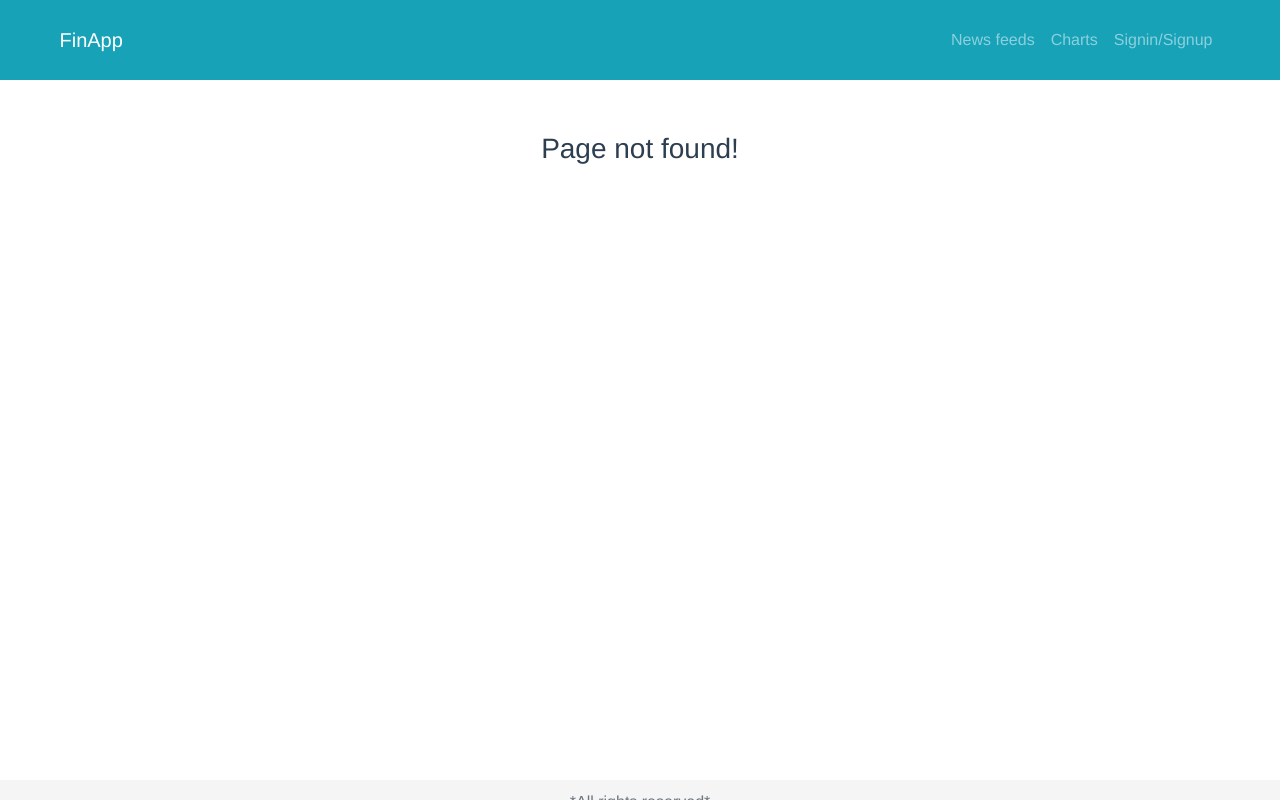
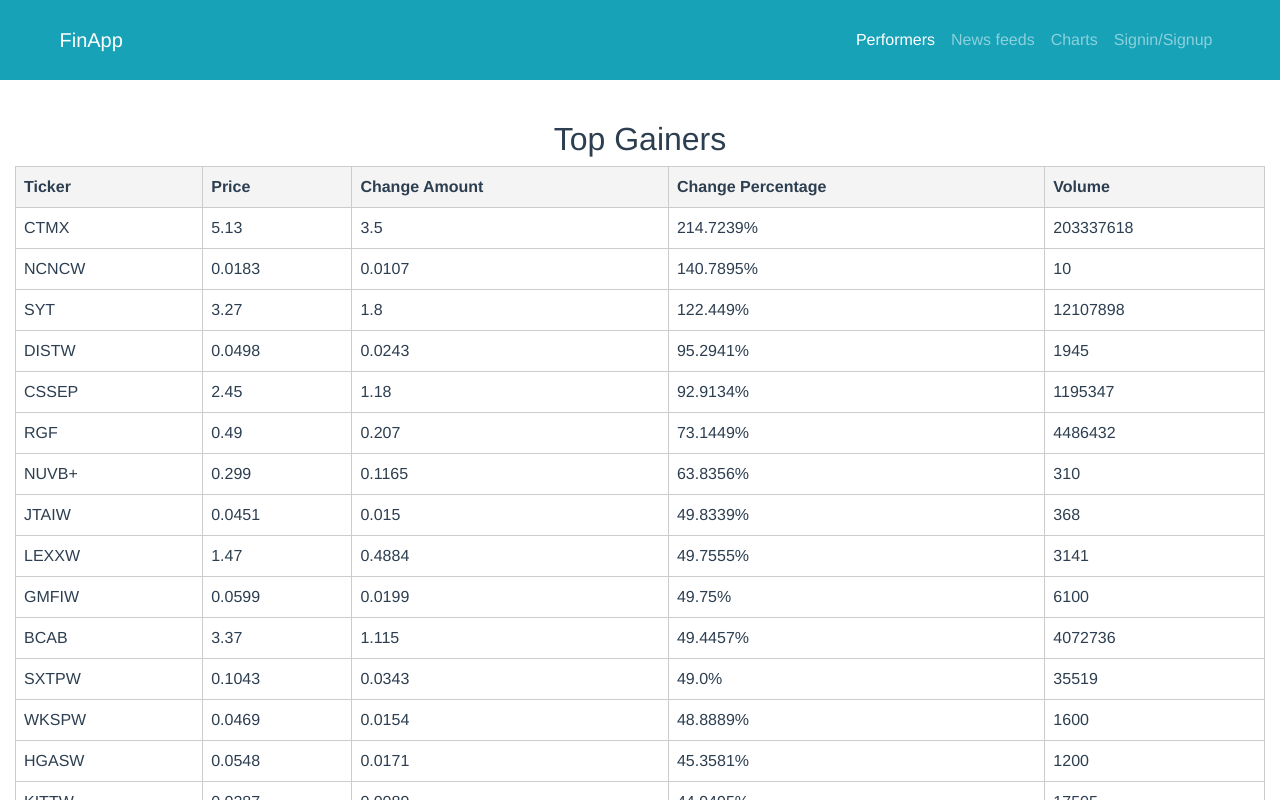
Before and after one commit to rishirajkumar97/advanced_web_tech_cw, a Vue app in the folder src/web-ui/: page /perview in a window 1280 px wide. Before the commit this address had no page. Shown: the top 800 px of the page. Built offline with nearby package versions, Linux system fonts and the light colour scheme.

Commit message:
performers page

```diff
--- a/src/web-ui/src/components/AppNavbar.vue
+++ b/src/web-ui/src/components/AppNavbar.vue
@@ -5,6 +5,7 @@
     <b-navbar-brand to="/">FinApp</b-navbar-brand>
     <b-collapse is-nav id="nav_collapse">
       <b-navbar-nav class="ml-auto">
+        <b-nav-item to="/perview" >Performers</b-nav-item>
         <b-nav-item to="/category/front-end" >News feeds</b-nav-item>
         <b-nav-item to="/chart" >Charts</b-nav-item>
         <b-nav-item @click='logout' v-if="isAuthenticated">Logout</b-nav-item>
--- a/src/web-ui/src/router/index.js
+++ b/src/web-ui/src/router/index.js
@@ -2,7 +2,8 @@ import Vue from 'vue';
 import Router from 'vue-router';
 import Category from '@/views/Category.vue';
 import NotFound from '@/views/NotFound.vue';
-
+import perview from '@/views/perview.vue';
+;
 import chart from '@/views/chart.vue';
 
 import authPage from '@/views/signup/auth-page.vue';
@@ -37,17 +38,20 @@ export default new Router({
       component: chart,
     },
 
-{
+   {
     path: '/auth',
     name: 'authPage',
     component: authPage
-},
-
-
+   },
+   {
+    path: '/perview',
+    name: 'perview',
+    component: perview,
+   },
     {
       path: '*',
       component: NotFound,
-    },
+    }
 
 
 
--- /dev/null
+++ b/src/web-ui/src/views/perview.vue
@@ -0,0 +1,120 @@
+<template>
+  <div>
+    <h2>Top Gainers</h2>
+    <table>
+      <thead>
+        <tr>
+          <th>Ticker</th>
+          <th>Price</th>
+          <th>Change Amount</th>
+          <th>Change Percentage</th>
+          <th>Volume</th>
+        </tr>
+      </thead>
+      <tbody>
+        <tr v-for="gainer in data.top_gainers" :key="gainer.ticker">
+          <td>{{ gainer.ticker }}</td>
+          <td>{{ gainer.price }}</td>
+          <td>{{ gainer.change_amount }}</td>
+          <td>{{ gainer.change_percentage }}</td>
+          <td>{{ gainer.volume }}</td>
+        </tr>
+      </tbody>
+    </table>
+
+    <h2>Top Losers</h2>
+    <table>
+      <thead>
+        <tr>
+          <th>Ticker</th>
+          <th>Price</th>
+          <th>Change Amount</th>
+          <th>Change Percentage</th>
+          <th>Volume</th>
+        </tr>
+      </thead>
+      <tbody>
+        <tr v-for="loser in data.top_losers" :key="loser.ticker">
+          <td>{{ loser.ticker }}</td>
+          <td>{{ loser.price }}</td>
+          <td>{{ loser.change_amount }}</td>
+          <td>{{ loser.change_percentage }}</td>
+          <td>{{ loser.volume }}</td>
+        </tr>
+      </tbody>
+    </table>
+  </div>
+</template>
+
+<script>
+import { ref } from 'vue';
+
+export default {
+  name: 'TopStocks',
+  setup() {
+    const data = ref({
+      top_gainers: [
+       { ticker: "CTMX", price: "5.13", change_amount: "3.5", change_percentage: "214.7239%", volume: "203337618" },
+      { ticker: "NCNCW", price: "0.0183", change_amount: "0.0107", change_percentage: "140.7895%", volume: "10" },
+      { ticker: "SYT", price: "3.27", change_amount: "1.8", change_percentage: "122.449%", volume: "12107898" },
+      { ticker: "DISTW", price: "0.0498", change_amount: "0.0243", change_percentage: "95.2941%", volume: "1945" },
+      { ticker: "CSSEP", price: "2.45", change_amount: "1.18", change_percentage: "92.9134%", volume: "1195347" },
+      { ticker: "RGF", price: "0.49", change_amount: "0.207", change_percentage: "73.1449%", volume: "4486432" },
+      { ticker: "NUVB+", price: "0.299", change_amount: "0.1165", change_percentage: "63.8356%", volume: "310" },
+      { ticker: "JTAIW", price: "0.0451", change_amount: "0.015", change_percentage: "49.8339%", volume: "368" },
+      { ticker: "LEXXW", price: "1.47", change_amount: "0.4884", change_percentage: "49.7555%", volume: "3141" },
+      { ticker: "GMFIW", price: "0.0599", change_amount: "0.0199", change_percentage: "49.75%", volume: "6100" },
+      { ticker: "BCAB", price: "3.37", change_amount: "1.115", change_percentage: "49.4457%", volume: "4072736" },
+      { ticker: "SXTPW", price: "0.1043", change_amount: "0.0343", change_percentage: "49.0%", volume: "35519" },
+      { ticker: "WKSPW", price: "0.0469", change_amount: "0.0154", change_percentage: "48.8889%", volume: "1600" },
+      { ticker: "HGASW", price: "0.0548", change_amount: "0.0171", change_percentage: "45.3581%", volume: "1200" },
+      { ticker: "KITTW", price: "0.0287", change_amount: "0.0089", change_percentage: "44.9495%", volume: "17505" },
+      { ticker: "MNYWW", price: "0.12", change_amount: "0.035", change_percentage: "41.1765%", volume: "900" },
+      { ticker: "IGTAW", price: "0.14", change_amount: "0.04", change_percentage: "40.0%", volume: "15667" },
+      { ticker: "PLTNR", price: "0.367", change_amount: "0.097", change_percentage: "35.9259%", volume: "1108950" },
+      { ticker: "APVO", price: "0.96", change_amount: "0.2493", change_percentage: "35.0781%", volume: "5744074" },
+      { ticker: "AKA", price: "19.43", change_amount: "4.92", change_percentage: "33.9076%", volume: "21150" }
+      ],
+      top_losers: [
+        { ticker: "CETX", price: "0.3055", change_amount: "-0.8345", change_percentage: "-73.2018%", volume: "18397534" },
+        { ticker: "SAVAW", price: "0.1256", change_amount: "-0.1445", change_percentage: "-53.4987%", volume: "1676016" },
+        { ticker: "ARKOW", price: "0.0976", change_amount: "-0.0848", change_percentage: "-46.4912%", volume: "38733" },
+        { ticker: "CDTTW", price: "0.0506", change_amount: "-0.0394", change_percentage: "-43.7778%", volume: "4854" },
+        { ticker: "BNIXW", price: "0.02", change_amount: "-0.0148", change_percentage: "-42.5287%", volume: "49" },
+        { ticker: "SVMHW", price: "0.0084", change_amount: "-0.0058", change_percentage: "-40.8451%", volume: "302438" },
+        { ticker: "NXLIW", price: "0.087", change_amount: "-0.0564", change_percentage: "-39.3305%", volume: "506" },
+        { ticker: "BENF", price: "2.04", change_amount: "-1.28", change_percentage: "-38.5542%", volume: "268308" },
+        { ticker: "APCXW", price: "0.23", change_amount: "-0.14", change_percentage: "-37.8378%", volume: "5021" },
+        { ticker: "NRXPW", price: "0.0889", change_amount: "-0.0511", change_percentage: "-36.5%", volume: "23826" },
+        { ticker: "SES+", price: "0.043", change_amount: "-0.0245", change_percentage: "-36.2963%", volume: "5071" },
+        { ticker: "ECDAW", price: "0.0255", change_amount: "-0.0145", change_percentage: "-36.25%", volume: "515" },
+        { ticker: "CVRX", price: "10.12", change_amount: "-5.39", change_percentage: "-34.7518%", volume: "1582312" },
+        { ticker: "TNONW", price: "0.0355", change_amount: "-0.0184", change_percentage: "-34.1373%", volume: "2719" },
+        { ticker: "HSPOW", price: "0.02", change_amount: "-0.01", change_percentage: "-33.3333%", volume: "91400" },
+        { ticker: "FMSTW", price: "0.43", change_amount: "-0.2018", change_percentage: "-31.9405%", volume: "3" },
+        { ticker: "MNTSW", price: "0.009", change_amount: "-0.004", change_percentage: "-30.7692%", volume: "13100" },
+        { ticker: "SHOTW", price: "0.3121", change_amount: "-0.1376", change_percentage: "-30.5982%", volume: "5" },
+        { ticker: "SBXC+", price: "0.119", change_amount: "-0.051", change_percentage: "-30.0%", volume: "866" },
+        { ticker: "CLOER", price: "0.12", change_amount: "-0.0512", change_percentage: "-29.9065%", volume: "6" }
+      ]
+    });
+
+    return { data };
+  }
+};
+</script>
+
+<style>
+table {
+  width: 100%;
+  border-collapse: collapse;
+}
+th, td {
+  border: 1px solid #ccc;
+  padding: 8px;
+  text-align: left;
+}
+thead {
+  background-color: #f4f4f4;
+}
+</style>
```
